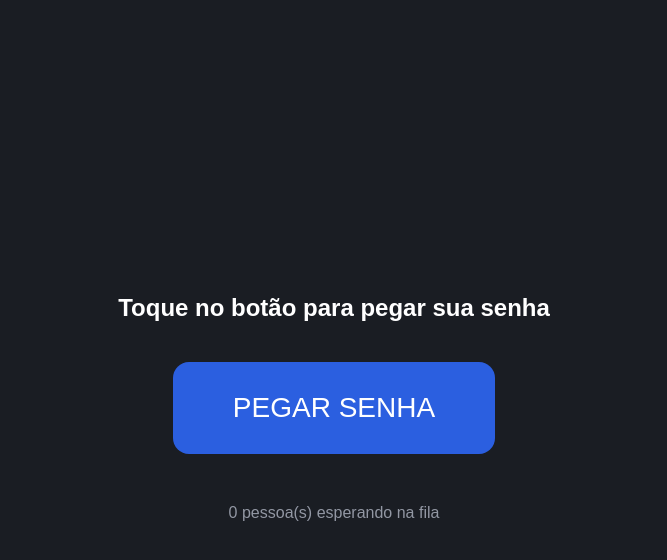
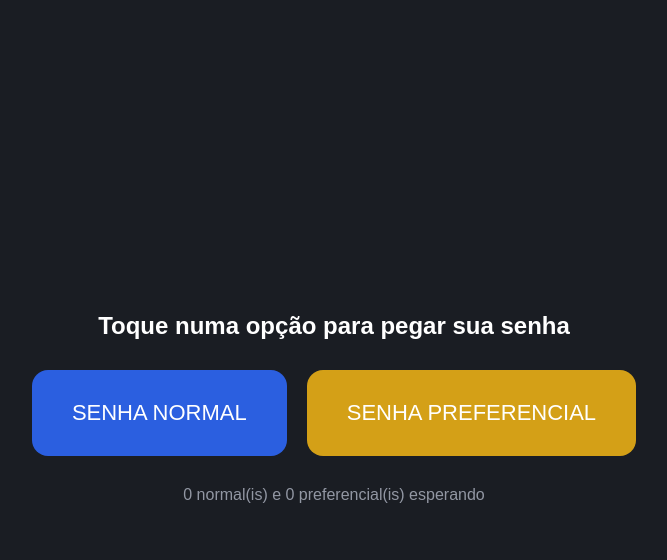
Before and after one commit to LeandroHBitencort/fec2026, a Flask app: page / in a window 1280 px wide. Shown: the top 560 px of the page, without its empty margins (306-973 px from the left). Run offline with Flask 3, Linux system fonts and the light colour scheme.

Commit message:
Adiciona senha preferencial, impressão via navegador e QR code
Aproxima o comportamento do código de exemplo ao que o totem real do
FEC faz de verdade: duas filas (normal/preferencial) com regra de
intercalação, cupom impresso pelo próprio navegador (sem app nativo)
e QR code gerado na hora. Continua sem nada de login, loja real ou
monitoramento - só o que é específico da experiência do FEC.

```diff
--- a/requirements.txt
+++ b/requirements.txt
@@ -1 +1,2 @@
 Flask==3.1.3
+qrcode[pil]
--- a/server.py
+++ b/server.py
@@ -1,101 +1,114 @@
 # =============================================================================
-# BitFlow FEC 2026 - feito pra explicar como uma fila de senhas funciona
-# por dentro. O código de produção é outro (atende várias lojas, com
-# impressora térmica, login e banco de dados) - aqui está a lógica
-# essencial, pra qualquer pessoa conseguir ler de cima a baixo e entender
-# o que está acontecendo.
+# BitFlow - VERSÃO FEC 2026
 #
-# A ideia central é uma fila FIFO (First In, First Out - "primeiro que
-# entra é o primeiro que sai"): quem pega uma senha primeiro é chamado
-# primeiro, sempre nessa ordem, sem exceção.
+# Essa versão reproduz o que o totem da feira realmente faz: gera senha
+# normal ou preferencial, intercala as duas de forma justa na hora de
+# chamar, imprime um cupom pelo navegador (sem precisar de app nativo) e
+# mostra um QR code no cupom. O código de produção é outro (atende várias
+# lojas de verdade, com login, impressora Bluetooth e monitoramento) -
+# aqui está só a lógica da fila em si, pra qualquer pessoa conseguir ler
+# de cima a baixo e entender exatamente o que está acontecendo.
 # =============================================================================
 
-# Flask é o "framework" que transforma esse arquivo Python num site de
-# verdade, capaz de responder a pedidos feitos pelo navegador.
-from flask import Flask, render_template, jsonify
+from flask import Flask, render_template, jsonify, request, Response
+import io
 
-# Cria a aplicação Flask. É esse objeto "app" que vamos usar pra registrar
-# cada página/rota do site daqui pra frente.
+# qrcode é opcional: se não estiver instalado, o resto do site continua
+# funcionando normal, só o QR code do cupom não aparece. Isso evita que
+# uma dependência faltando derrube o site inteiro (já aconteceu de verdade
+# aqui no projeto real, então virou hábito fazer assim).
+try:
+    import qrcode
+except ImportError:
+    qrcode = None
+
 app = Flask(__name__)
 
 # -----------------------------------------------------------------------
 # O ESTADO DA FILA
 # -----------------------------------------------------------------------
-# Esse dicionário é onde a fila realmente "mora" - tudo o que o sistema
-# sabe sobre a fila está guardado aqui, na memória do próprio programa.
-# (Em produção de verdade isso fica salvo num banco de dados, pra não se
-# perder se o servidor reiniciar - mas pra aprender o conceito, guardar
-# na memória é mais simples e mais fácil de ler.)
+# Diferente da versão mais simples, aqui temos DUAS filas separadas (uma
+# pra senha normal, outra pra preferencial) mais um contador que controla
+# a intercalação entre elas na hora de chamar.
 estado = {
-    "fila": [],       # lista com as senhas que ainda esperam ser chamadas,
-                       # NA ORDEM DE CHEGADA - a primeira da lista é a
-                       # próxima a ser chamada.
-    "contador": 0,     # quantas senhas já foram geradas no total, usado
-                       # só pra numerar a próxima senha (N001, N002...).
-    "chamando_agora": None,   # qual senha está sendo atendida agora
-                               # (aparece no painel do atendente).
+    "fila_normal": [],
+    "fila_preferencial": [],
+    "contador_normal": 0,
+    "contador_preferencial": 0,
+    "chamando_agora": None,
+
+    # Regra de prioridade: a cada quantas senhas NORMAIS chamadas, intercala
+    # uma preferencial (se tiver alguma esperando). Ex: com valor 3, o
+    # padrão de chamada fica algo como N, N, N, P, N, N, N, P...
+    "regra_prioridade": 3,
+    "normais_chamadas_desde_ultima_preferencial": 0,
 }
 
 
-def gerar_senha():
-    """Cria uma senha nova e coloca ela no FIM da fila."""
-    # Soma 1 no contador - isso garante que cada senha tem um número
-    # diferente e sempre crescente (N001, depois N002, depois N003...).
-    estado["contador"] += 1
-
-    # Monta o texto da senha: "N" de "normal" + o número, sempre com 3
-    # dígitos (por isso o zfill(3): o número 7 vira "007").
-    numero_senha = "N" + str(estado["contador"]).zfill(3)
-
-    # .append() adiciona um item no FINAL de uma lista Python - é
-    # literalmente o "entra pelo fim" da definição de FIFO.
-    estado["fila"].append(numero_senha)
-
-    return numero_senha
+def gerar_senha(tipo):
+    """Cria uma senha nova (normal ou preferencial) e coloca no FIM da
+    fila correspondente."""
+    if tipo == "preferencial":
+        estado["contador_preferencial"] += 1
+        numero = "P" + str(estado["contador_preferencial"]).zfill(3)
+        estado["fila_preferencial"].append(numero)
+    else:
+        estado["contador_normal"] += 1
+        numero = "N" + str(estado["contador_normal"]).zfill(3)
+        estado["fila_normal"].append(numero)
+    return numero
 
 
 def chamar_proxima():
-    """Tira a senha mais antiga da fila (a que está esperando há mais
-    tempo) e marca ela como "sendo atendida agora"."""
-    # Se a fila estiver vazia, não tem ninguém pra chamar - devolve None
-    # pra quem chamou essa função saber que não havia nada a fazer.
-    if len(estado["fila"]) == 0:
-        return None
+    """Decide qual fila puxar a próxima senha, aplicando a regra de
+    intercalação, e tira essa senha do início dela (FIFO dentro de cada
+    fila - a preferencial não fura a preferencial, só tem prioridade
+    sobre a normal)."""
+    tem_normal = len(estado["fila_normal"]) > 0
+    tem_preferencial = len(estado["fila_preferencial"]) > 0
 
-    # .pop(0) remove e devolve o PRIMEIRO item da lista (posição 0) - é
-    # literalmente o "sai pelo início" da definição de FIFO. Se fosse
-    # .pop() sem argumento, tiraria o ÚLTIMO item (isso seria uma pilha,
-    # LIFO - "Last In, First Out" - o oposto do que queremos aqui).
-    senha_chamada = estado["fila"].pop(0)
+    if not tem_normal and not tem_preferencial:
+        return None  # as duas filas estão vazias, não tem quem chamar
 
-    estado["chamando_agora"] = senha_chamada
-    return senha_chamada
+    # Chegou a vez de intercalar uma preferencial? Só faz isso se
+    # realmente existir alguém preferencial esperando - senão a regra não
+    # tem efeito nenhum (não faz sentido "pular a vez" pra uma fila vazia).
+    vez_da_preferencial = (
+        estado["normais_chamadas_desde_ultima_preferencial"] >= estado["regra_prioridade"]
+    )
+
+    if tem_preferencial and (vez_da_preferencial or not tem_normal):
+        senha = estado["fila_preferencial"].pop(0)
+        estado["normais_chamadas_desde_ultima_preferencial"] = 0
+    else:
+        senha = estado["fila_normal"].pop(0)
+        estado["normais_chamadas_desde_ultima_preferencial"] += 1
+
+    estado["chamando_agora"] = senha
+    return senha
 
 
 # -----------------------------------------------------------------------
 # AS PÁGINAS DO SITE (ROTAS)
 # -----------------------------------------------------------------------
-# Cada "@app.route(...)" abaixo liga um endereço (URL) a uma função Python.
-# Quando alguém acessa aquele endereço no navegador, a função roda e o que
-# ela devolver (geralmente um HTML) é o que aparece na tela.
 
 @app.route("/")
 def totem():
-    """Tela do totem - é aqui que o cliente pega a senha dele."""
-    # render_template pega um arquivo HTML dentro da pasta "templates/"
-    # e manda ele pro navegador de quem pediu essa página.
+    """Tela do totem - o cliente escolhe normal ou preferencial aqui."""
     return render_template("totem.html")
 
 
 @app.route("/gerar", methods=["POST"])
 def rota_gerar():
-    """O totem chama esse endereço (via JavaScript) quando o cliente
-    aperta o botão de pegar senha."""
-    senha = gerar_senha()
-
-    # jsonify transforma um dicionário Python em JSON - o formato de
-    # texto que o JavaScript do navegador consegue entender e usar.
-    return jsonify({"senha": senha})
+    """O totem chama esse endereço quando o cliente escolhe o tipo de
+    senha. O tipo vem no corpo do pedido, em JSON: {"tipo": "normal"} ou
+    {"tipo": "preferencial"}."""
+    dados = request.get_json(silent=True) or {}
+    tipo = dados.get("tipo", "normal")
+    if tipo not in ("normal", "preferencial"):
+        tipo = "normal"
+    senha = gerar_senha(tipo)
+    return jsonify({"senha": senha, "tipo": tipo})
 
 
 @app.route("/painel")
@@ -104,41 +117,56 @@ def painel():
     return render_template("painel.html")
 
 
-@app.route("/tv")
-def tv():
-    """Tela de exibição - fica num monitor grande, visível pra quem tá
-    esperando na fila, mostrando qual senha está sendo chamada agora.
-    Não tem nenhum botão aqui - só mostra informação, ninguém interage
-    com essa tela diretamente."""
-    return render_template("tv.html")
-
-
 @app.route("/chamar", methods=["POST"])
 def rota_chamar():
-    """O painel chama esse endereço quando o atendente aperta
-    "Chamar próximo"."""
+    """O painel chama esse endereço quando o atendente aperta "Chamar
+    próximo" - a decisão de qual fila puxar é toda feita no servidor,
+    o painel só mostra o resultado."""
     senha = chamar_proxima()
     return jsonify({"senha": senha})
 
 
+@app.route("/tv")
+def tv():
+    """Tela de exibição - fica num monitor grande, mostrando a última
+    senha chamada, pra quem está esperando acompanhar sem precisar ficar
+    perguntando pro atendente."""
+    return render_template("tv.html")
+
+
 @app.route("/status")
 def status():
-    """Devolve o estado atual da fila em JSON - tanto o totem quanto o
-    painel consultam esse endereço a cada poucos segundos (polling) pra
-    manter a tela sempre atualizada, sem precisar recarregar a página."""
+    """Devolve o estado atual da fila em JSON - totem, painel e TV
+    consultam esse endereço a cada poucos segundos (polling) pra manter a
+    tela sempre atualizada, sem precisar recarregar a página."""
     return jsonify({
         "chamando_agora": estado["chamando_agora"],
-        "quantidade_esperando": len(estado["fila"]),
+        "esperando_normal": len(estado["fila_normal"]),
+        "esperando_preferencial": len(estado["fila_preferencial"]),
     })
+
+
+@app.route("/qrcode.png")
+def qrcode_png():
+    """Gera a imagem do QR code do cupom na hora, a partir do texto
+    recebido em ?dados=... - assim o cupom impresso pode levar um QR
+    apontando pra qualquer link (aqui, pra essa mesma página /sobre)."""
+    if qrcode is None:
+        return "Biblioteca qrcode não instalada no servidor", 501
+
+    texto = request.args.get("dados", "")
+    imagem = qrcode.make(texto)
+
+    # Gera a imagem em memória (sem salvar em disco) e devolve os bytes
+    # dela direto como resposta HTTP, com o tipo certo (image/png) pra
+    # o navegador saber que é uma imagem e não texto.
+    buffer = io.BytesIO()
+    imagem.save(buffer, format="PNG")
+    return Response(buffer.getvalue(), mimetype="image/png")
 
 
 # -----------------------------------------------------------------------
 # LIGA O SERVIDOR
 # -----------------------------------------------------------------------
-# Esse bloco só roda quando você executa "python server.py" diretamente
-# (não roda se esse arquivo for importado de dentro de outro programa).
 if __name__ == "__main__":
-    # debug=True reinicia o servidor sozinho toda vez que você salva uma
-    # alteração no código, e mostra erros detalhados na tela - ótimo pra
-    # estudar e testar, mas não deveria ser usado em produção de verdade.
     app.run(debug=True, port=5001)
--- a/templates/totem.html
+++ b/templates/totem.html
@@ -4,9 +4,6 @@
     <meta charset="UTF-8">
     <title>Totem - Pegue sua senha</title>
     <style>
-        /* Estilo bem simples, só pra ficar apresentável - o importante
-           de verdade pra entender o projeto está no server.py e no
-           JavaScript aqui embaixo, não no CSS. */
         body {
             font-family: Arial, sans-serif;
             background: #1a1d23;
@@ -19,63 +16,95 @@
             margin: 0;
             text-align: center;
         }
-        h1 { font-size: 24px; margin-bottom: 40px; }
+        h1 { font-size: 24px; margin-bottom: 30px; }
+        .botoes { display: flex; gap: 20px; }
         button {
-            background: #2b5fe0;
             color: white;
             border: none;
-            padding: 30px 60px;
-            font-size: 28px;
+            padding: 30px 40px;
+            font-size: 22px;
             border-radius: 16px;
             cursor: pointer;
         }
         button:active { opacity: 0.8; }
-        #resultado {
-            margin-top: 40px;
-            font-size: 64px;
-            font-weight: 900;
+        .btn-normal { background: #2b5fe0; }
+        .btn-preferencial { background: #d4a017; }
+        #esperando { font-size: 16px; color: #9297a3; margin-top: 30px; }
+
+        /* O cupom fica escondido na tela normal, e só aparece formatado
+           (via @media print) na hora de imprimir de verdade - é assim
+           que o totem real do FEC imprime sem precisar de app nativo,
+           só usando o print() do próprio navegador. */
+        #cupom { display: none; }
+        @media print {
+            @page { size: 80mm auto; margin: 0; }
+            body * { visibility: hidden; }
+            #cupom, #cupom * { visibility: visible; }
+            #cupom {
+                display: block; position: absolute; top: 0; left: 0; width: 280px;
+                font-family: 'Courier New', monospace; text-align: center;
+            }
+            #cupom .senha-grande { font-size: 52px; font-weight: 900; margin: 12px 0; }
+            #cupom img { width: 130px; height: 130px; margin: 10px auto; }
         }
-        #esperando { font-size: 16px; color: #9297a3; margin-top: 10px; }
     </style>
 </head>
 <body>
-    <h1>Toque no botão para pegar sua senha</h1>
-    <button onclick="pegarSenha()">PEGAR SENHA</button>
-
-    <!-- Esse espaço fica vazio até o JavaScript preencher com a senha
-         gerada - por isso começa sem nenhum texto dentro. -->
-    <div id="resultado"></div>
+    <h1>Toque numa opção para pegar sua senha</h1>
+    <div class="botoes">
+        <button class="btn-normal" onclick="pegarSenha('normal')">SENHA NORMAL</button>
+        <button class="btn-preferencial" onclick="pegarSenha('preferencial')">SENHA PREFERENCIAL</button>
+    </div>
     <div id="esperando"></div>
 
+    <!-- Cupom impresso - só ganha conteúdo/aparece na hora de imprimir. -->
+    <div id="cupom">
+        <div class="senha-grande" id="cupom_senha"></div>
+        <img id="cupom_qr" src="" alt="QR">
+    </div>
+
     <script>
-        // async/await é o jeito moderno de esperar uma resposta do
-        // servidor sem travar a página enquanto isso - o navegador
-        // continua funcionando normalmente durante a espera.
-        async function pegarSenha() {
-            // fetch() faz um pedido pro servidor. method: "POST" avisa
-            // que estamos PEDINDO pra ele FAZER algo (gerar uma senha
-            // nova), diferente de um GET que só pede uma página pra ler.
-            const resposta = await fetch("/gerar", { method: "POST" });
-
-            // A resposta chega em formato JSON (texto) - .json() converte
-            // esse texto de volta num objeto que o JavaScript entende.
+        async function pegarSenha(tipo) {
+            const resposta = await fetch("/gerar", {
+                method: "POST",
+                headers: { "Content-Type": "application/json" },
+                body: JSON.stringify({ tipo: tipo }),
+            });
             const dados = await resposta.json();
-
-            // Mostra a senha recebida na tela, bem grande.
-            document.getElementById("resultado").textContent = dados.senha;
+            imprimirCupom(dados.senha);
         }
 
-        // Consulta o servidor a cada 3 segundos só pra mostrar quantas
-        // pessoas estão esperando na fila agora - não precisa que o
-        // cliente clique em nada pra isso atualizar sozinho.
+        function imprimirCupom(senha) {
+            document.getElementById("cupom_senha").textContent = senha;
+
+            // Só manda imprimir depois que o QR terminou de carregar (ou
+            // depois de 2s, se algo travar) - se mandasse imprimir antes,
+            // o cupom podia sair com o QR em branco, ainda sem ter
+            // chegado do servidor.
+            const qr = document.getElementById("cupom_qr");
+            let jaImprimiu = false;
+            function imprimirAgora() {
+                if (jaImprimiu) return;
+                jaImprimiu = true;
+                window.print();
+            }
+            qr.onload = imprimirAgora;
+            qr.onerror = imprimirAgora;
+            setTimeout(imprimirAgora, 2000);
+            qr.src = "/qrcode.png?dados=" + encodeURIComponent(
+                window.location.origin + "/sobre?s=" + senha
+            );
+        }
+
         async function atualizarContagem() {
             const resposta = await fetch("/status");
             const dados = await resposta.json();
             document.getElementById("esperando").textContent =
-                dados.quantidade_esperando + " pessoa(s) esperando na fila";
+                dados.esperando_normal + " normal(is) e " +
+                dados.esperando_preferencial + " preferencial(is) esperando";
         }
         setInterval(atualizarContagem, 3000);
-        atualizarContagem(); // já chama uma vez ao abrir a página, sem esperar os 3s
+        atualizarContagem();
     </script>
 </body>
 </html>
```
Also changed, not shown: templates/painel.html (+6 -9 lines), README.md.
